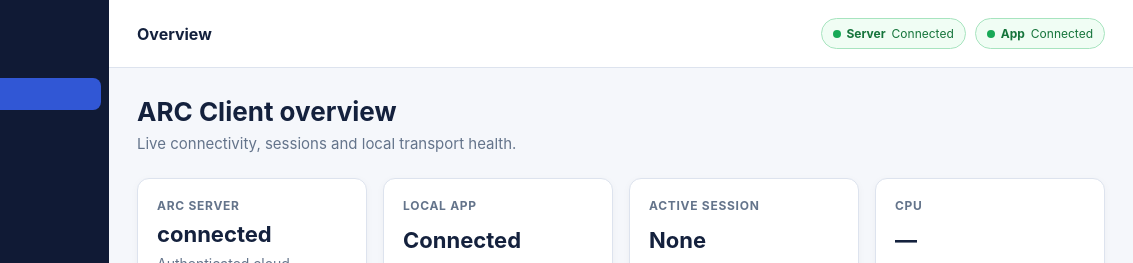
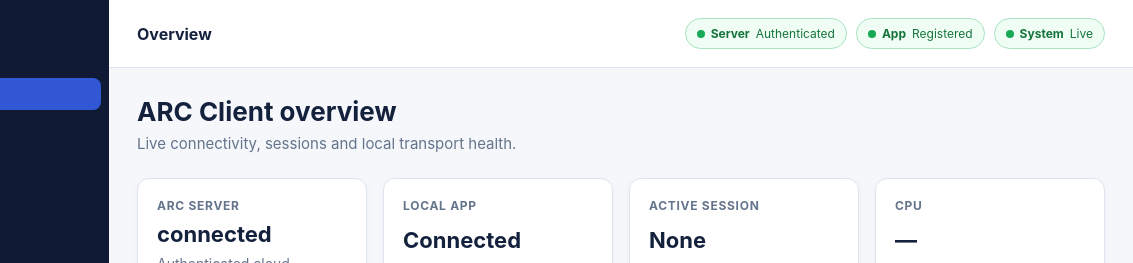
Before and after one commit to noeldrew/arc-sat-client, a React app: page / in a window 1280 px wide. Shown: the top 263 px of the page, 147-1280 px from the left. Built offline with nearby package versions, Linux system fonts and the light colour scheme.

Commit message:
Track end-to-end client readiness

```diff
--- a/src/core/events.ts
+++ b/src/core/events.ts
@@ -13,6 +13,8 @@ export interface SatelliteStatus {
   cloud: ConnectionState;
   localTransport: ConnectionState;
   localAppConnected: boolean;
+  localAppRegistered: boolean;
+  triggersRegistered: boolean;
   cloudSessionId?: string;
   localSessionId?: string;
   transportError?: string;
--- a/src/main.ts
+++ b/src/main.ts
@@ -20,6 +20,8 @@ let latestStatus: SatelliteStatus = {
   cloud: "stopped",
   localTransport: "stopped",
   localAppConnected: false,
+  localAppRegistered: false,
+  triggersRegistered: false,
 };
 const recentActivity: ActivityEntry[] = [];
 
--- a/src/renderer.tsx
+++ b/src/renderer.tsx
@@ -93,14 +93,14 @@ const Badge = ({
 const ConnectionBadge = ({
   label,
   state,
-  connected,
+  level,
 }: {
   label: string;
   state: string;
-  connected: boolean;
+  level: "red" | "amber" | "green";
 }) => (
   <span
-    className={`connection-badge ${connected ? "connected" : "disconnected"}`}
+    className={`connection-badge ${level}`}
   >
     <i />
     <strong>{label}</strong>
@@ -1290,6 +1290,8 @@ function App(): React.JSX.Element {
     cloud: "stopped",
     localTransport: "stopped",
     localAppConnected: false,
+    localAppRegistered: false,
+    triggersRegistered: false,
   });
   const [config, setConfig] = useState<SatelliteConfig>();
   const [stats, setStats] = useState<SystemSnapshot>();
@@ -1370,6 +1372,8 @@ function App(): React.JSX.Element {
           cloud: "connected",
           localTransport: "connected",
           localAppConnected: true,
+          localAppRegistered: true,
+          triggersRegistered: true,
         });
         const at = new Date().toISOString();
         setActivity([
@@ -1520,17 +1524,43 @@ function App(): React.JSX.Element {
         );
     }
   }, [page, config, status, stats, activity, activityPreferences]);
+  const serverLevel: "red" | "amber" | "green" =
+    status.cloud === "connected"
+      ? "green"
+      : ["connecting", "registering", "reconnecting", "starting"].includes(status.cloud)
+        ? "amber"
+        : "red";
   const serverState =
     status.cloud === "connected"
-      ? "Connected"
+      ? "Authenticated"
       : status.cloud === "auth-failed"
         ? "Authentication failed"
         : `${status.cloud.charAt(0).toUpperCase()}${status.cloud.slice(1)}`;
-  const appState = status.localAppConnected
-    ? "Connected"
+  const appLevel: "red" | "amber" | "green" = status.localAppRegistered
+    ? "green"
+    : status.localAppConnected
+      ? "amber"
+      : "red";
+  const appState = status.localAppRegistered
+    ? "Registered"
+    : status.localAppConnected
+      ? "Awaiting SDK hello"
     : status.localTransport === "error"
       ? "Port error"
-      : "Waiting";
+      : "No app connected";
+  const systemLevel: "red" | "amber" | "green" =
+    serverLevel === "red" || status.localTransport === "error"
+      ? "red"
+      : serverLevel === "green" && status.localAppRegistered && status.triggersRegistered
+        ? "green"
+        : "amber";
+  const systemState = systemLevel === "green"
+    ? "Live"
+    : systemLevel === "red"
+      ? status.localTransport === "error" ? "Local transport error" : "Unavailable"
+      : status.localAppRegistered && !status.triggersRegistered
+        ? "Registering triggers"
+        : "Waiting for app";
   return (
     <main className="shell">
       <aside className="sidebar">
@@ -1578,12 +1608,17 @@ function App(): React.JSX.Element {
             <ConnectionBadge
               label="Server"
               state={serverState}
-              connected={status.cloud === "connected"}
+              level={serverLevel}
             />
             <ConnectionBadge
               label="App"
               state={appState}
-              connected={status.localAppConnected}
+              level={appLevel}
+            />
+            <ConnectionBadge
+              label="System"
+              state={systemState}
+              level={systemLevel}
             />
           </div>
         </header>
--- a/src/styles.css
+++ b/src/styles.css
@@ -193,13 +193,21 @@ header {
   border-radius: 50%;
   background: #dc3f3f;
 }
-.connection-badge.connected {
+.connection-badge.green {
   border-color: #a7e4bf;
   background: #f0fdf4;
   color: #15743b;
 }
-.connection-badge.connected i {
+.connection-badge.green i {
   background: #18a957;
+}
+.connection-badge.amber {
+  color: #9a6700;
+  border-color: #f2cc60;
+  background: #fff8c5;
+}
+.connection-badge.amber i {
+  background: #d29922;
 }
 .connection-badge strong {
   color: inherit;
```
Also changed, not shown: src/core/satellite-core.ts (+28 -8 lines), tests/readiness.test.ts (added, +33 -0 lines).
